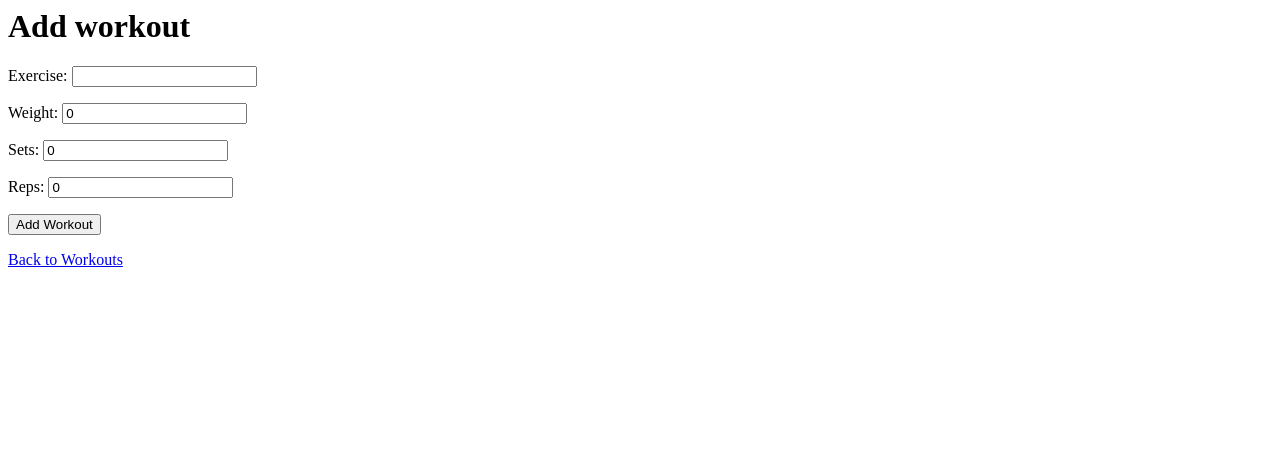
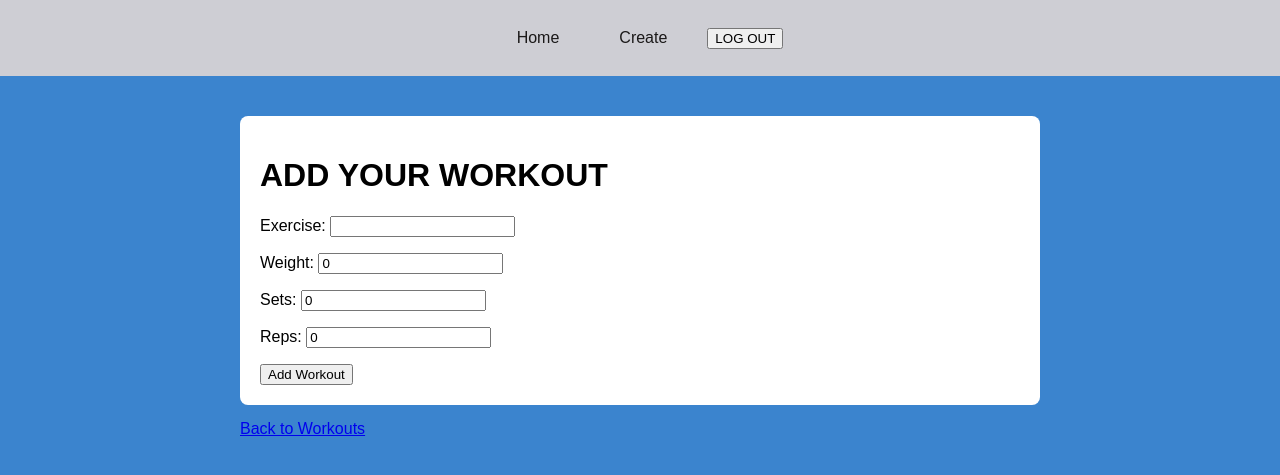
Before and after one commit to AbshirAli0/workout-logger, a Django app: page /workouts/new/ in a window 1280 px wide. Shown: the top 475 px of the page. Run offline with Django 5.2, Linux system fonts and the light colour scheme; the visitor is signed in with stand-in values (Sample User, id 1).

Commit message:
added background styles to create page

```diff
--- a/project_1/templates/base.html
+++ b/project_1/templates/base.html
@@ -18,7 +18,6 @@
       </form>
     </nav>
 
-    <hr />
 
     <div class="container">
 
--- a/project_1/templates/workouts/workout_forms.html
+++ b/project_1/templates/workouts/workout_forms.html
@@ -1,3 +1,7 @@
+{% extends 'base.html'%}
+
+{% block content %}
+
 <h1>
 
 {% if object %}
@@ -5,12 +9,13 @@
 
  {% else %}
 
-Add workout
 {% endif %}
 </h1>
 
-<form method="POST">
+<form method="POST" class="card">
+
     {% csrf_token  %}
+    <h1>ADD YOUR WORKOUT</h1>
     {{  form.as_p   }}
 
     <button type="submit">
@@ -25,3 +30,5 @@ Add workout
 </form>
 
 <a href="{%  url 'workout-list'  %}">Back to Workouts</a>
+
+{% endblock %}
```
